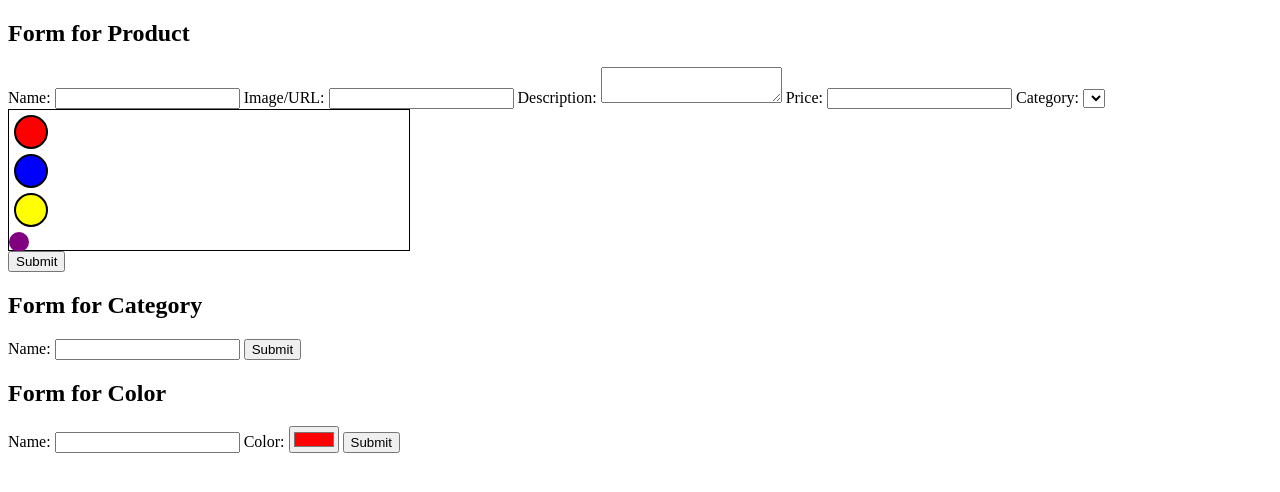
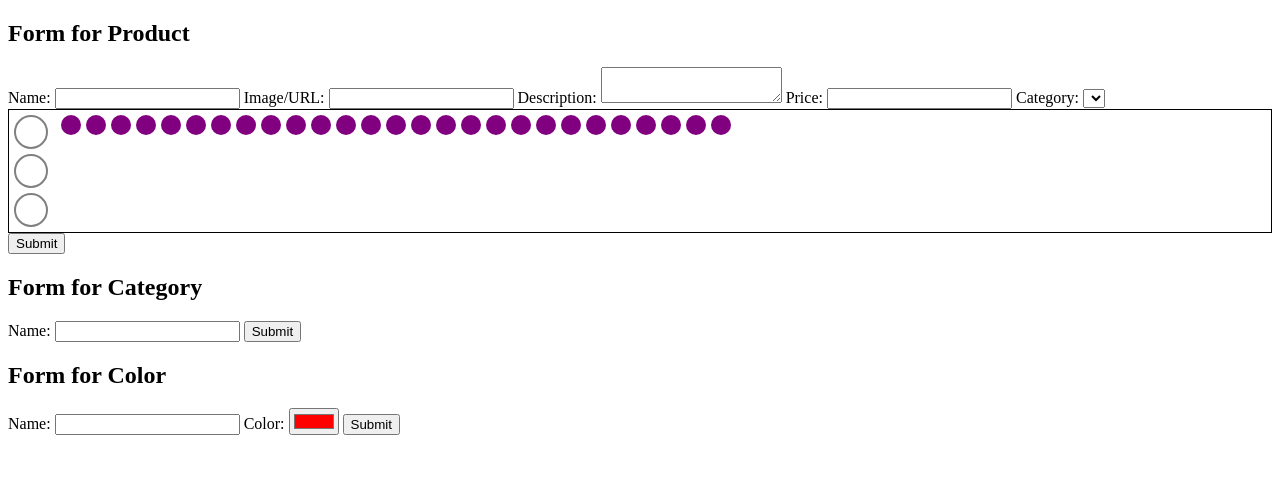
Before and after one commit to endrujoshua/Ikuza, a plain HTML site: page AddProduct.html in a window 1280 px wide. Drawn offline with Linux system fonts and the light colour scheme; no server answers.

Commit message:
update form

```diff
--- a/AddProduct.html
+++ b/AddProduct.html
@@ -103,11 +103,44 @@ querySnapshot.forEach((doc) => {
       </select>
 
       <div id="colors">
-        <div class="outerBox">
-          <div id="selectBox_1"></div>
-          <div id="selectBox_2"></div>
-          <div id="selectBox_3"></div>
-          <div class="innerBox"></div>
+
+        <div class="flexContainer">
+          <div>
+            <div id="selectColor_1"></div>
+            <div id="selectColor_2"></div>
+            <div id="selectColor_3"></div>
+          </div>
+
+          <div class="flexContainer_2">
+            <div class="innerBox"></div>
+            <div class="innerBox"></div>
+            <div class="innerBox"></div>
+            <div class="innerBox"></div>
+            <div class="innerBox"></div>
+            <div class="innerBox"></div>
+            <div class="innerBox"></div>
+            <div class="innerBox"></div>
+            <div class="innerBox"></div>
+            <div class="innerBox"></div>
+            <div class="innerBox"></div>
+            <div class="innerBox"></div>
+            <div class="innerBox"></div>
+            <div class="innerBox"></div>
+            <div class="innerBox"></div>
+            <div class="innerBox"></div>
+            <div class="innerBox"></div>
+            <div class="innerBox"></div>
+            <div class="innerBox"></div>
+            <div class="innerBox"></div>
+            <div class="innerBox"></div>
+            <div class="innerBox"></div>
+            <div class="innerBox"></div>
+            <div class="innerBox"></div>
+            <div class="innerBox"></div>
+            <div class="innerBox"></div>
+            <div class="innerBox"></div>
+          </div>
+
         </div>
       </div>
 
--- a/Style.css
+++ b/Style.css
@@ -682,52 +682,62 @@ background-color: rgba(0, 0, 0, 0.5);
 
 
 /***** AddProduct.html *****/
-.outerBox{
-  height: 140px;
-  width: 400px;
+.flexContainer{
+  min-height: 120px;
+  min-width: 400px;
 
   border-width: 1px;
   border-style: solid;
   border-color: black;
+
+  display: flex;
+  flex-direction:row;
 }
 
-#selectBox_1{
+#selectColor_1{
   height: 30px;
   width: 30px;
-  background-color: red;
+  background-color: none;
 
   border-radius: 50%;
   border-width: 2px;
   border-style: solid;
-  border-color: black;
+  border-color: grey;
 
   margin: 5px 10px 5px 5px;
 }
 
-#selectBox_2{
+#selectColor_2{
   height: 30px;
   width: 30px;
-  background-color: blue;
+  background-color: none;
 
   border-radius: 50%;
   border-width: 2px;
   border-style: solid;
-  border-color: black;
+  border-color: grey;
 
   margin: 5px 10px 5px 5px;
 }
 
-#selectBox_3{
+#selectColor_3{
   height: 30px;
   width: 30px;
-  background-color: yellow;
+  background-color: none;
 
   border-radius: 50%;
   border-width: 2px;
   border-style: solid;
-  border-color: black;
+  border-color: grey;
 
   margin: 5px 10px 5px 5px;
+}
+
+.flexContainer_2{
+  display: flex;
+  flex-wrap: wrap;
+  align-content:flex-start;
+  margin: 5px 0 5px 0;
 }
 
 .innerBox{
@@ -736,7 +746,7 @@ background-color: rgba(0, 0, 0, 0.5);
   background-color: purple;
   border-radius: 50%;
 
-  display: inline-block;
+  margin: 0 2.5px 2.5px 2.5px;
 }
 
 #addProduct_background{
```
